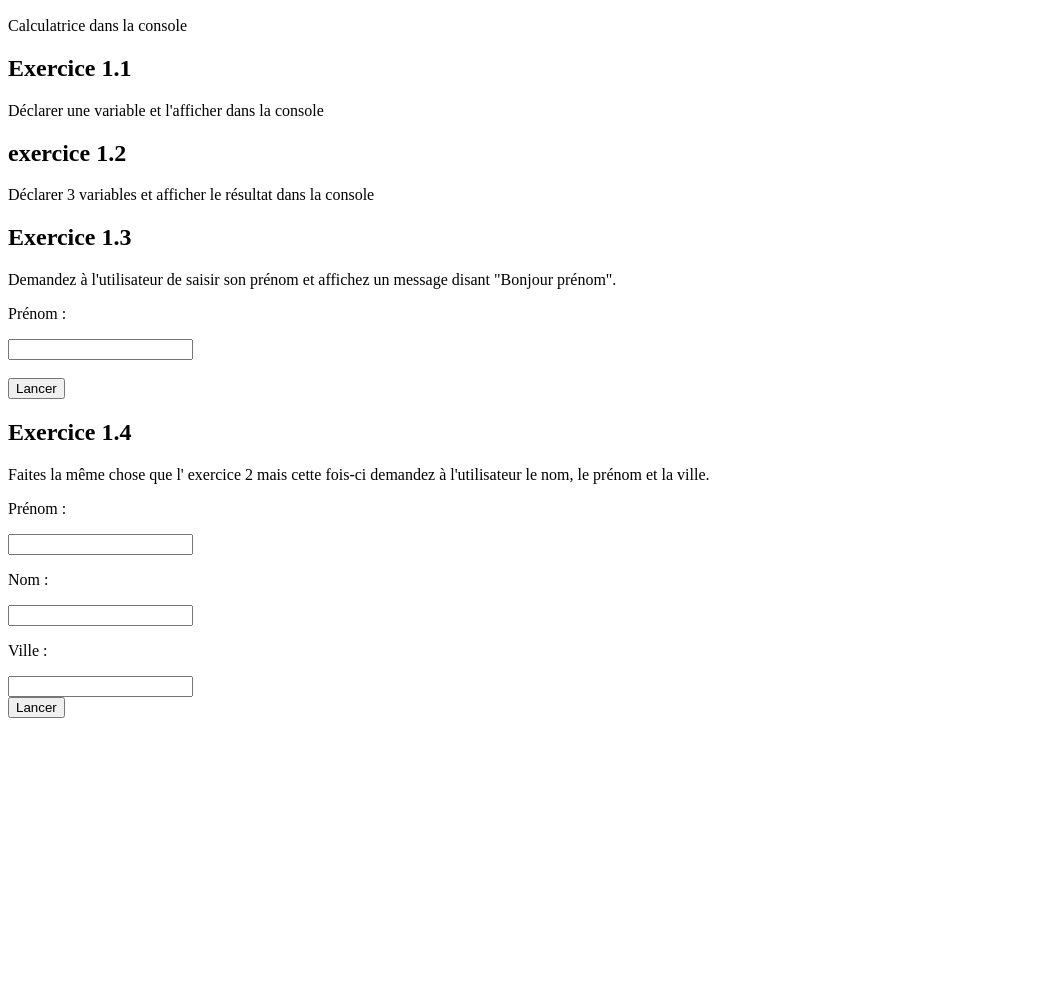
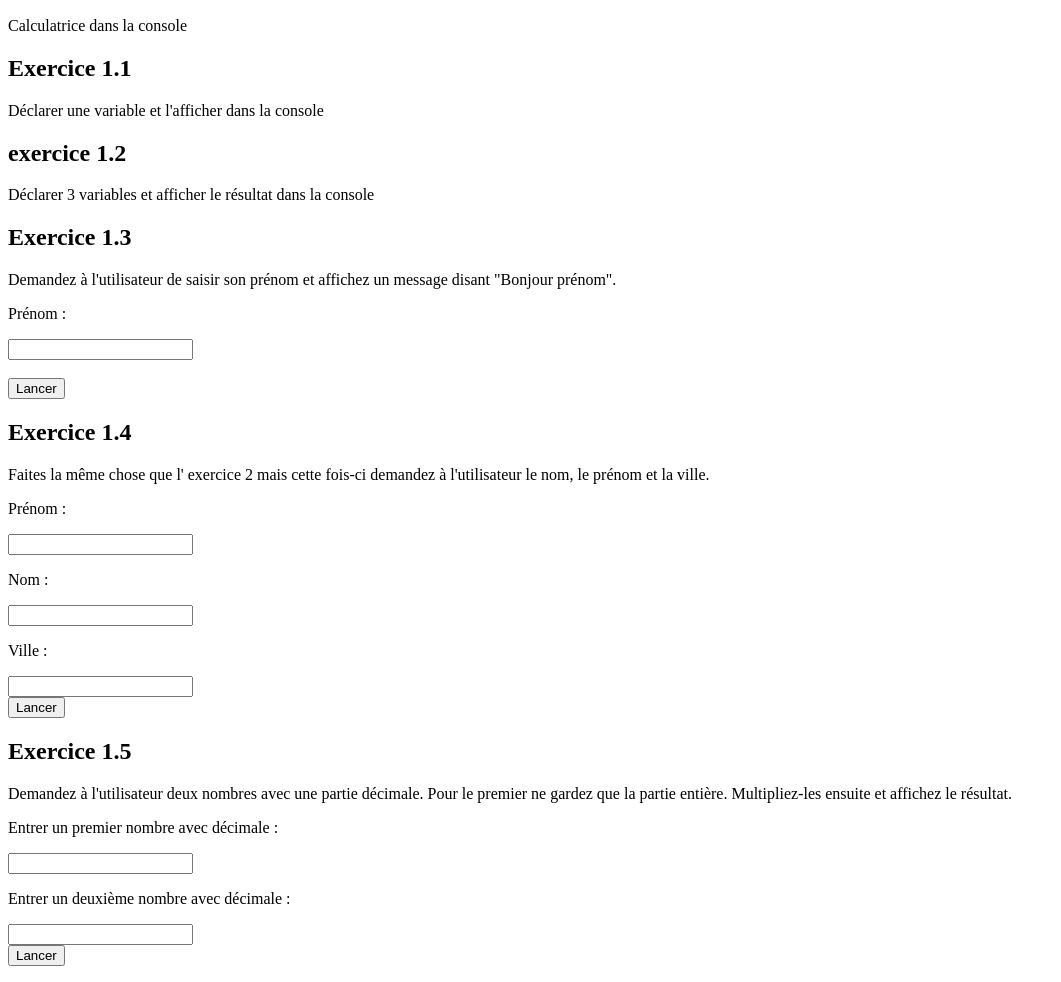
Before and after one commit to MichaelPwood/algo-js, a plain HTML site: page index.html in a window 1280 px wide. Shown: the part 110-1092 px from the top of the page, without its empty margins (0-1061 px from the left). Before the commit the page ends 844 px from the top, so only its background shows below. Drawn offline with Linux system fonts and the light colour scheme.

Commit message:
exercice 1.5

```diff
--- /dev/null
+++ b/1.5.js
@@ -0,0 +1,15 @@
+function nombreD() {
+  let nbreUser01 = Number(document.getElementById("nbreUser01").value);
+  let nbreUser02 = Number(document.getElementById("nbreUser02").value);
+  let total;
+  total = nbreUser01 * nbreUser02;
+
+  document.getElementById("reponseCalcul").innerHTML =
+    "La multiplication de " +
+    Math.floor(nbreUser01) +
+    " et " +
+    nbreUser02 +
+    " est : " +
+    total +
+    " !" ;
+}
--- a/index.html
+++ b/index.html
@@ -31,11 +31,22 @@
                 <input id="ville"><br>
                 <button type="button" onclick="bonjour()">Lancer</button>
                 <p id="reponseFinal"></p>
+    <h2>Exercice 1.5</h2>
+    <p>Demandez à l'utilisateur deux nombres avec une partie décimale. Pour le premier ne gardez que la partie entière. Multipliez-les ensuite et affichez le résultat.</p>
+    <p>Entrer un premier nombre avec décimale :</p>
+                <input id="nbreUser01">
+    <p>Entrer un deuxième nombre avec décimale :</p>
+                <input id="nbreUser02"> <br>
+                <button type="button" onclick="nombreD()">Lancer</button>
+                <p id="reponseCalcul"></p>
+
 
     <script src="1.0.js"></script>
     <script src="1.1.js"></script>
     <script src="1.2.js"></script>
     <script src="1.3.js"></script>
     <script src="1.4.js"></script>
+    <script src="1.5.js"></script>
+
 </body>
 </html>
```
